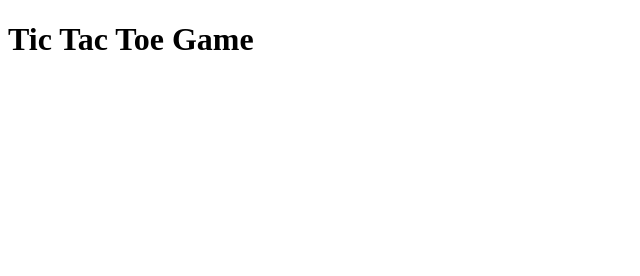
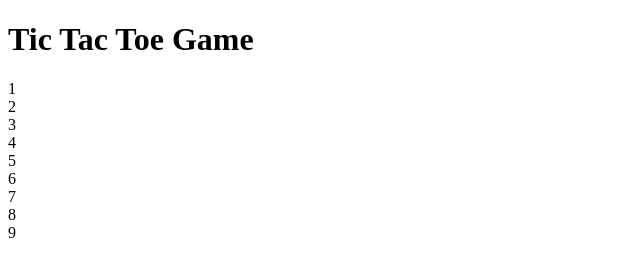
Before and after one commit to Oscar-Santos/tic_tac_toe_game_javascript, a plain HTML site: page index.html in a window 1280 px wide. Shown: the full height of the page, 0-640 px from the left. Drawn offline with Linux system fonts and the light colour scheme.

Commit message:
creating the board

```diff
--- a/index.html
+++ b/index.html
@@ -11,6 +11,17 @@
     <body>
         <h1>Tic Tac Toe Game</h1>
 
+        <div id='board'>
+            <div data-index="1" class="tile">1</div>
+            <div data-index="1" class="tile">2</div>
+            <div data-index="1" class="tile">3</div>
+            <div data-index="1" class="tile">4</div>
+            <div data-index="1" class="tile">5</div>
+            <div data-index="1" class="tile">6</div>
+            <div data-index="1" class="tile">7</div>
+            <div data-index="1" class="tile">8</div>
+            <div data-index="1" class="tile">9</div>
+        </div>
     </body>
 
 
```
